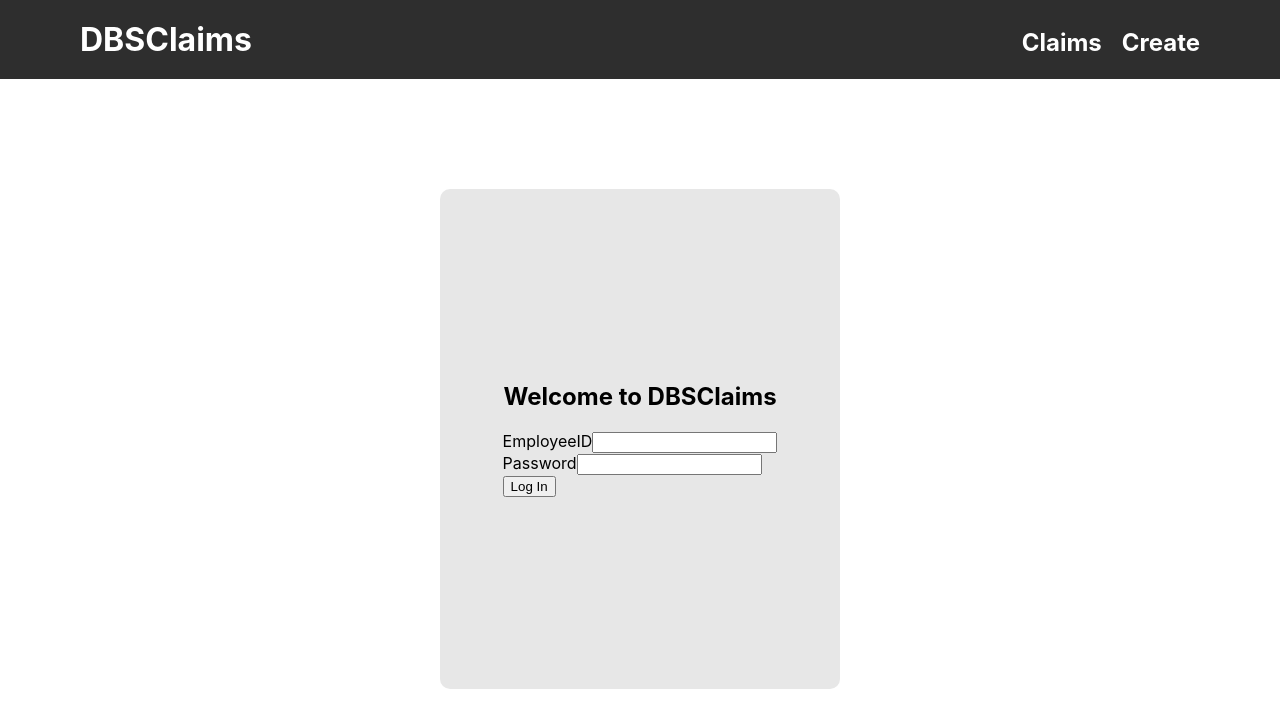
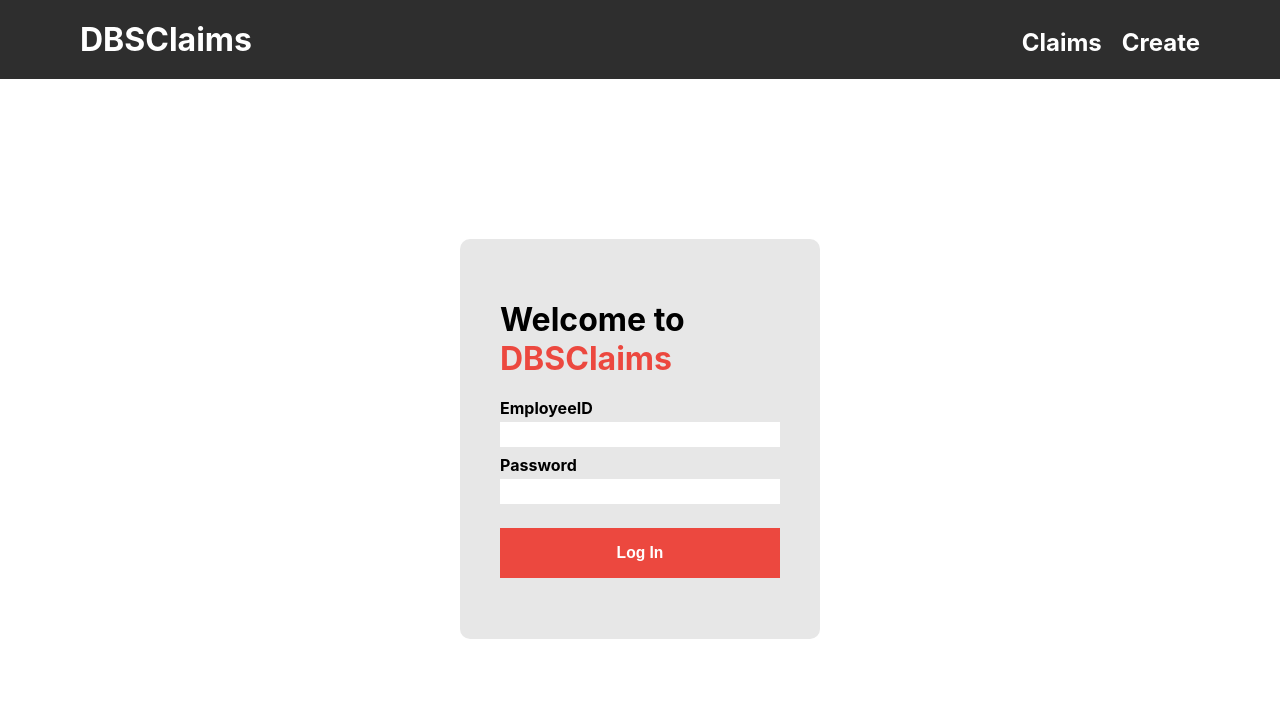
Before and after one commit to geraldhyw/tt2, a React (Create React App) app in the folder frontend/: page /login in a window 1280 px wide. Shown: the top 728 px of the page. Built offline with nearby package versions, Linux system fonts and the light colour scheme; the HTML template or start-up script is replaced by a standard one.

Commit message:
completed login page ui

```diff
--- a/frontend/src/css/LoginPage.css
+++ b/frontend/src/css/LoginPage.css
@@ -8,16 +8,48 @@
 }
 
 .login-element {
-  height: 500px;
-  width: 400px;
+  height: 400px;
+  width: 280px;
   background-color: var(--lightgrey);
   border-radius: 10px;
   display: flex;
   flex-direction: column;
-  align-items: center;
+  padding: 0px 40px;
+  align-items: left;
   justify-content: center;
 }
 
 .login-header {
   margin-bottom: 20px;
+  display: flex;
+  flex-direction: column;
+  align-items: center;
 }
+
+.login-dbs {
+  color: var(--red);
+}
+
+.login-form-field {
+  display: flex;
+  flex-direction: column;
+}
+
+.login-label {
+  margin-bottom: 4px;
+  font-weight: bold;
+}
+
+.login-input {
+  width: auto;
+  height: 25px;
+  margin-bottom: 8px;
+  border: none;
+  outline: none;
+  padding: 0px 6px;
+}
+
+.login-button {
+  width: 100%;
+  margin-top: 16px;
+}
--- a/frontend/src/index.css
+++ b/frontend/src/index.css
@@ -23,13 +23,42 @@ h1, h2, h3, h4 {
   margin: 0;
 }
 
+/* Chrome, Safari, Edge, Opera */
+input::-webkit-outer-spin-button,
+input::-webkit-inner-spin-button {
+  -webkit-appearance: none;
+  margin: 0;
+}
+
+/* Firefox */
+input[type=number] {
+  -moz-appearance: textfield;
+}
+
+
 /* global variables */
 :root {
   --horizontal-margin: 80px;
   --red: #EC483F;
-  /* --lightred: #ff4e45; */
+  --lightred: #ff4e45;
   --black: black;
   --white: white;
   --lightgrey: #e7e7e7;
   --grey: #2E2E2E;
 }
+
+.btn {
+  border: none;
+  background-color: var(--red);
+  color: var(--white);
+  height: 50px;
+  font-weight: bold;
+}
+
+.btn:hover {
+  background-color: var(--lightred);
+}
+
+btn:focus {
+  background-color: var(--red);
+}
--- a/frontend/src/pages/LoginPage.js
+++ b/frontend/src/pages/LoginPage.js
@@ -8,18 +8,21 @@ const LoginPage = () => {
   const handleLogin = (e) => {
     e.preventDefault()
     console.log(EmployeeID, Password)
+
+    // call async api call here
   }
 
   return (
     <div className="login-container">
       <div className="login-element">
-        <h2 className="login-header">
-          Welcome to DBSClaims
-        </h2>
+        <div className="login-header">
+          <h1>Welcome to <span className="login-dbs">DBSClaims</span></h1>
+        </div>
         <form onSubmit={(e) => handleLogin(e)}>
           <div className="login-form-field">
-            <label>EmployeeID</label>
+            <label className="login-label">EmployeeID</label>
             <input
+              className="login-input"
               type="number"
               value={EmployeeID}
               onChange={(e) => setEmployeeID(e.target.value)}
@@ -27,15 +30,18 @@ const LoginPage = () => {
           </div>
 
           <div className="login-form-field">
-            <label>Password</label>
+            <label className="login-label">Password</label>
             <input
+              className="login-input"
               type="password"
               value={Password}
               onChange={(e) => setPassword(e.target.value)}
             />
           </div>
 
-          <button type="submit">Log In</button>
+          <button className="login-button btn" type="submit">
+            <h3>Log In</h3>
+          </button>
         </form>
       </div>
     </div>
```
